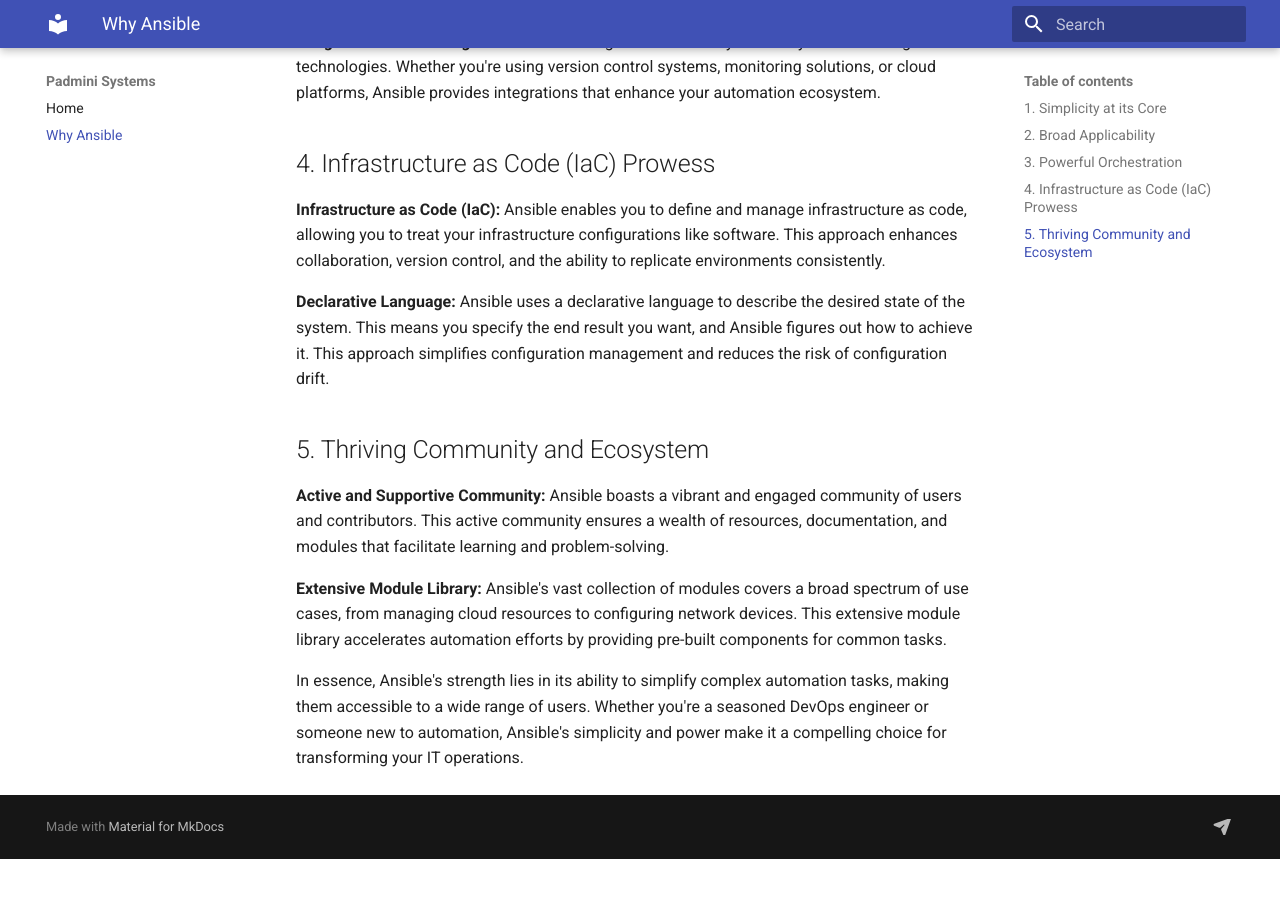
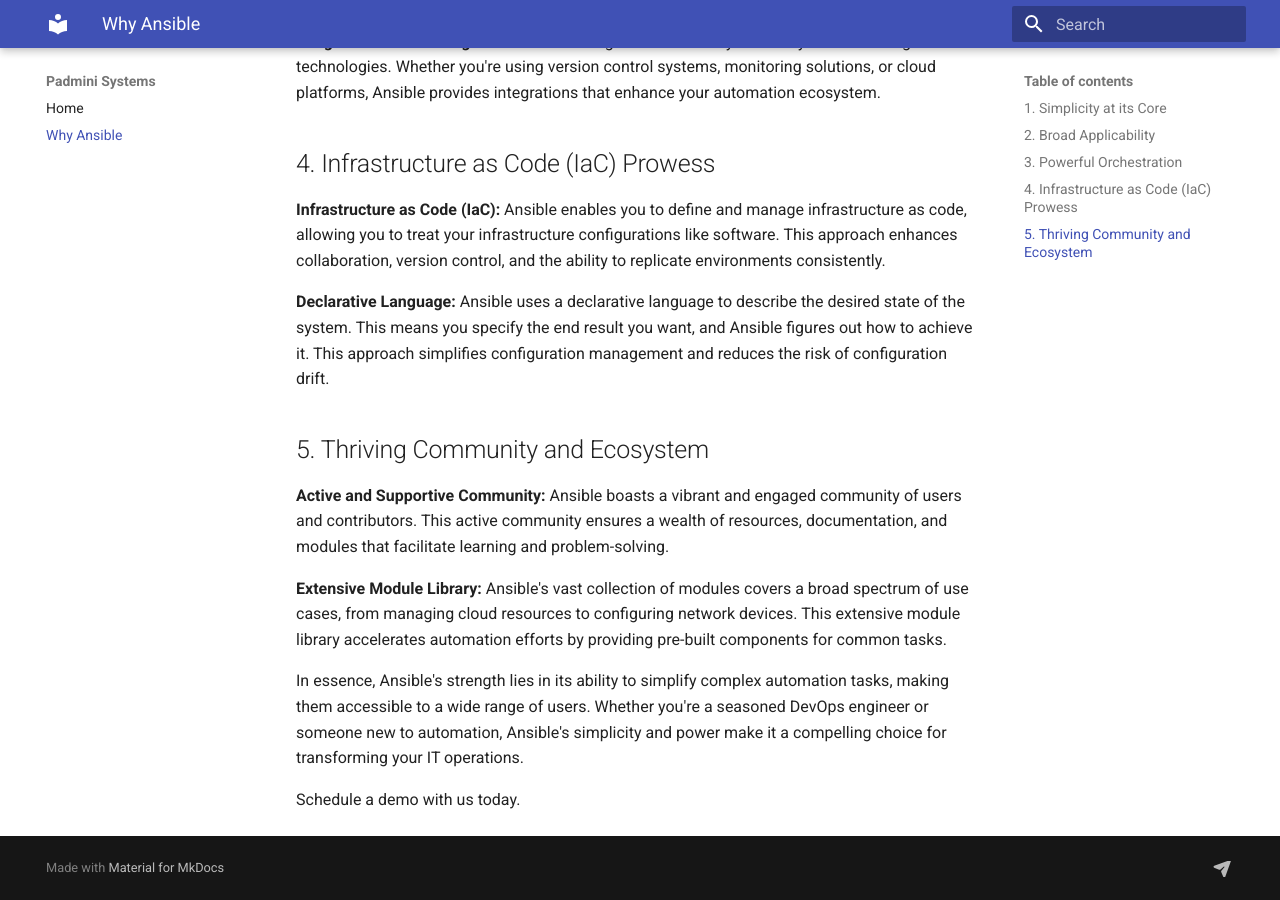
Before and after one commit to padminisys/padminisys.github.io, an MkDocs documentation site: the page built from docs/ansible.md, in a window 1280 px wide and 900 px high, scrolled down 974 px. Built offline with MkDocs 1.6.1 and Material for MkDocs 9.7.7, drawn with Linux system fonts in a browser that asks for light colours; before the commit the page ends 1833 px from its top, so only the background shows below that.

Commit message:
demo invite

```diff
--- a/docs/ansible.md
+++ b/docs/ansible.md
@@ -33,3 +33,5 @@
 **Extensive Module Library:** Ansible's vast collection of modules covers a broad spectrum of use cases, from managing cloud resources to configuring network devices. This extensive module library accelerates automation efforts by providing pre-built components for common tasks.
 
 In essence, Ansible's strength lies in its ability to simplify complex automation tasks, making them accessible to a wide range of users. Whether you're a seasoned DevOps engineer or someone new to automation, Ansible's simplicity and power make it a compelling choice for transforming your IT operations.
+
+Schedule a demo with us today.
```
